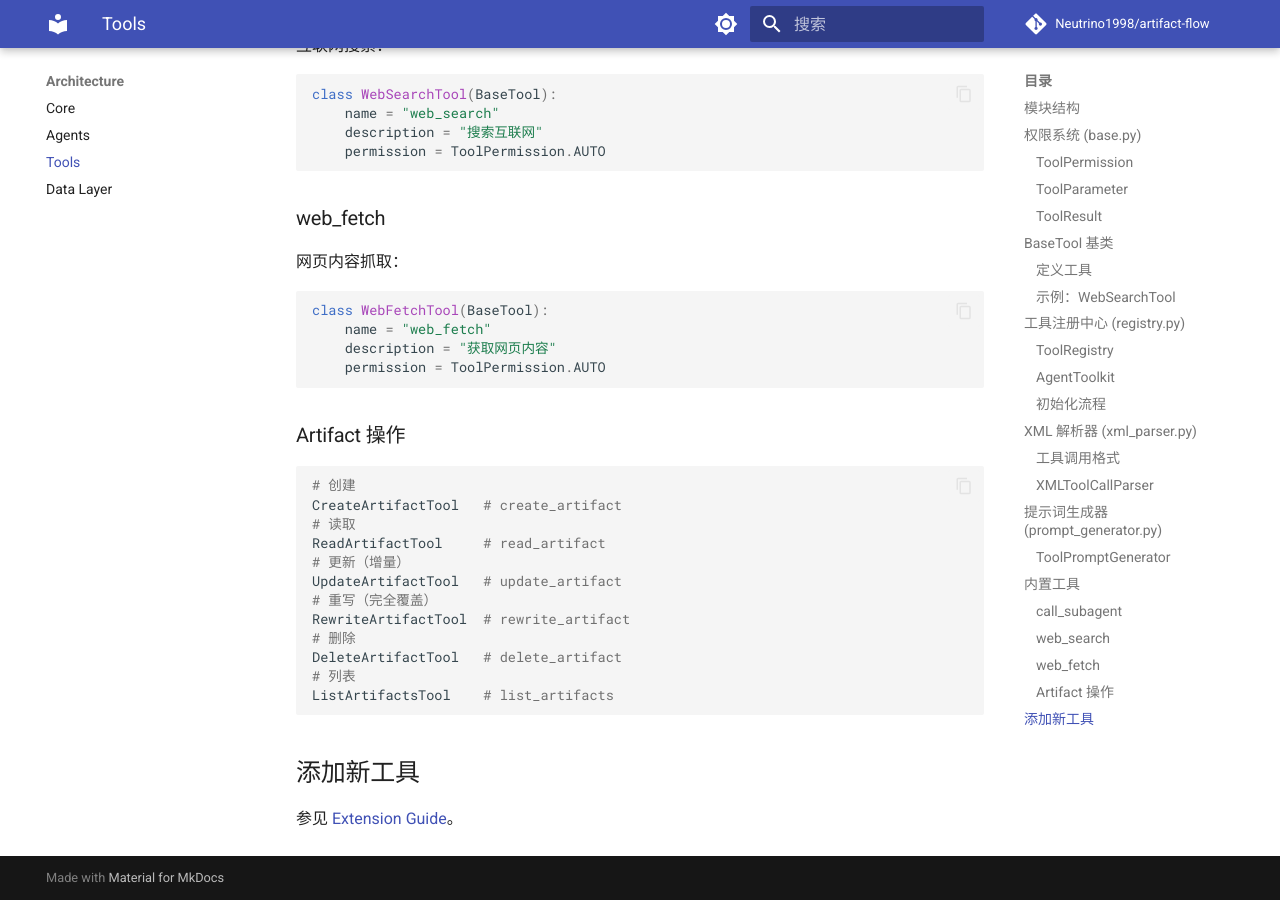
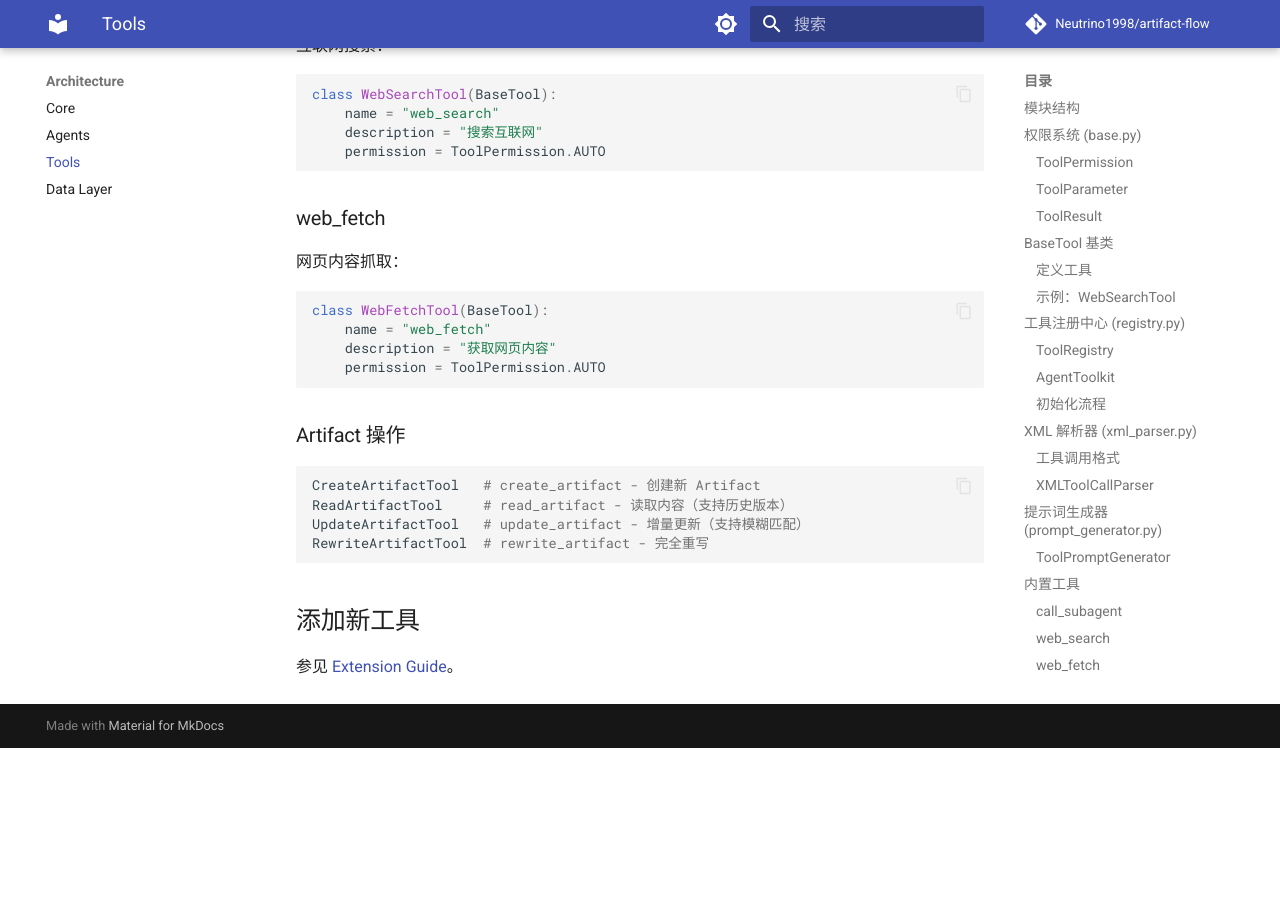
Before and after one commit to Neutrino1998/artifact-flow, an MkDocs documentation site: the page built from docs/architecture/tools.md, in a window 1280 px wide and 900 px high, scrolled down 8854 px. Built offline with MkDocs 1.6.1 and Material for MkDocs 9.7.7, drawn with Linux system fonts in a browser that asks for light colours; comment, search, counter and statistics services are not loaded; after the commit the page ends 9602 px from its top, so only the background shows below that.

Commit message:
fix: fix discrepancy

````diff
--- a/docs/architecture/tools.md
+++ b/docs/architecture/tools.md
@@ -418,18 +418,10 @@ class WebFetchTool(BaseTool):
 ### Artifact 操作
 
 ```python
-# 创建
-CreateArtifactTool   # create_artifact
-# 读取
-ReadArtifactTool     # read_artifact
-# 更新（增量）
-UpdateArtifactTool   # update_artifact
-# 重写（完全覆盖）
-RewriteArtifactTool  # rewrite_artifact
-# 删除
-DeleteArtifactTool   # delete_artifact
-# 列表
-ListArtifactsTool    # list_artifacts
+CreateArtifactTool   # create_artifact - 创建新 Artifact
+ReadArtifactTool     # read_artifact - 读取内容（支持历史版本）
+UpdateArtifactTool   # update_artifact - 增量更新（支持模糊匹配）
+RewriteArtifactTool  # rewrite_artifact - 完全重写
 ```
 
 ## 添加新工具
````
